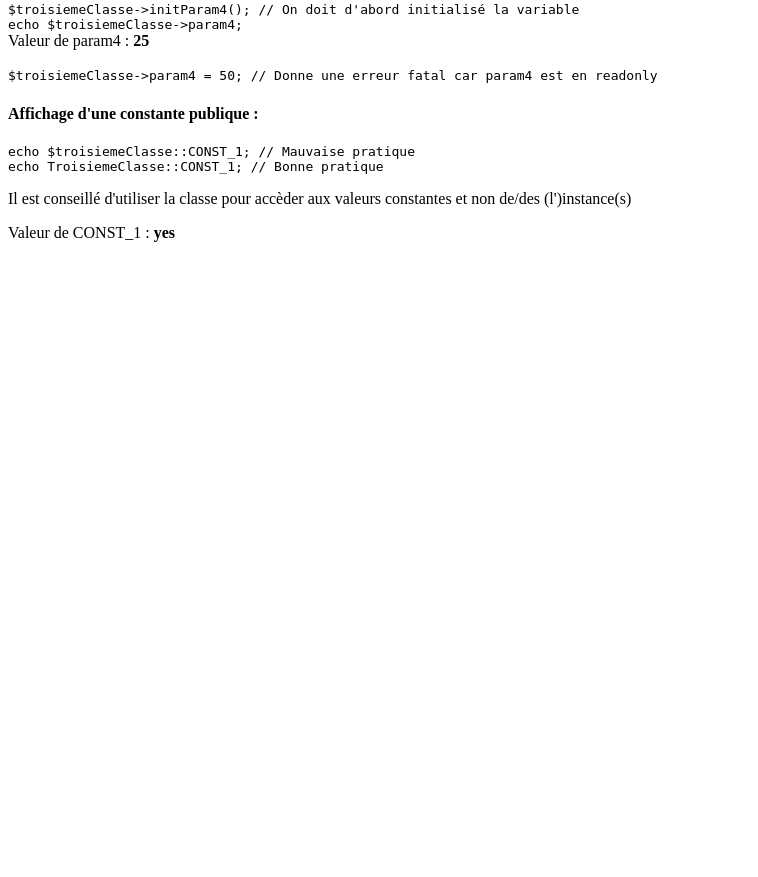
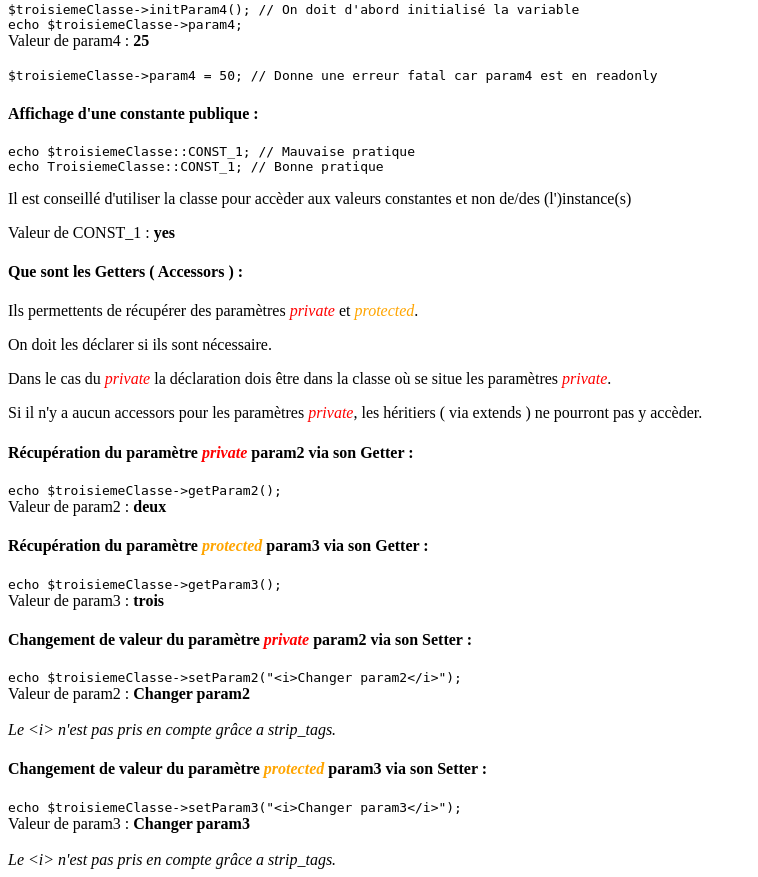
Before and after one commit to hack86bx/PHP-OO, a PHP site: page / in a window 1280 px wide. Shown: the part 536-1413 px from the top of the page, without its empty margins (0-758 px from the left). Before the commit the page ends 778 px from the top, so only its background shows below. Run offline with PHP 8.4, Linux system fonts and the light colour scheme.

Commit message:
03 en cours 3

```diff
--- a/classe2/03-visibilite/TroisiemeClasse.php
+++ b/classe2/03-visibilite/TroisiemeClasse.php
@@ -16,9 +16,9 @@ class TroisiemeClasse{
     Les bonnes pratiques font que les paramètres sont généralement en private (si il est inutile d'hériter cette classe) ou protected (si on veut hériter, ou utile d'hériter)
     */
 
-    public $param1 = "un";
-    private $param2 = "deux";
-    protected $param3 = "trois";
+    public  $param1 = "un"; // pas de protections depuis l'extérieur
+    private string $param2 = "deux";
+    protected string $param3 = "trois";
     // à partir de PHP 8.1 on peut utiliser le readonly :
     // Il permet de pouvoir lire un paramètre public, sans pouvoir le modifier
     // il doit être déclaré avec son type, et ne peut avoir de valeur par défaut.
@@ -34,9 +34,67 @@ class TroisiemeClasse{
     Méthodes
     */
 
+    /*
+    GETTERS (Accessors)
+    ce sont des méthodes publiques qui vont
+    Permettre de récupérer la valeur d'un paramètre privé ou protégé
+    */
+    public function getParam2(): string
+    {
+        // on renvoie le paramètre private
+        // ! le getter doit être créé dans le fichier
+        // où se trouve le paramètre private
+        return $this->param2;
+    }
+
+    public function getParam3(): string
+    {
+        // on renvoie le paramètre protected
+        // ! le getter pourrait être créé dans un enfant
+        // (l'enfant peut acceder à $param3)
+        return $this->param3;
+    }
+
+    /*
+    SETTERS ou (Mutators)
+    Les setters permettent de modifier un paramètre
+    private ou protected (le public également, mais peut utilisé sans readonly)
+    en vérifiant la validité des valeurs souhaitées
+    */
+
+    public function setParam2(string $p2): void
+    {
+        // ! le setter doit être créé dans le fichier
+        // où se trouve le paramètre private
+        // protection contre les tags et les espaces avant et arrière
+        $p2 = strip_tags(trim($p2));
+        // on veut que $param2 et au minimum 2 caractères
+        if(strlen($p2)>=2){
+            // on lui attribue la valeur
+            $this->param2 = $p2;
+        }else{
+            throw new Exception("Il faut au minimum 2 caractères");
+        }
+    }
+
+    // peut être créé dans un enfant car $param3 est protected
+    public function setParam3(string $param3): void
+    {
+        // protection contre les tags et les espaces avant et arrière
+        $param3 = strip_tags(trim($param3));
+        // on veut que $param2 et au minimum 2 caractères
+        if(strlen($param3)>=2){
+            // on lui attribue la valeur
+            $this->param3 = $param3;
+        }else{
+            throw new Exception("Il faut au minimum 2 caractères");
+        }
+    }
+
     // fonction qui permet d'initialiser le $param4
-    public function initParam4(){
-        $this->param4 = 25;
+    public function initParam4()
+    {
+        $this->param4 = "25";
     }
 
 }
--- a/classe2/03-visibilite/index.php
+++ b/classe2/03-visibilite/index.php
@@ -46,3 +46,39 @@ echo '<br>Valeur de param4 : <strong>' . $troisiemeClasse->param4. '</strong><br
 <p>Il est conseillé d'utiliser la classe pour accèder aux valeurs constantes et non de/des (l')instance(s)</p>
 <?php
 echo 'Valeur de CONST_1 : <strong>' . $troisiemeClasse::CONST_1 . '</strong><br>';
+?>
+<h4>Que sont les Getters ( Accessors ) :</h4>
+<p>Ils permettents de récupérer des paramètres <i style="color: red">private</i> et <i style="color: orange">protected</i>.</p>
+<p>On doit les déclarer si ils sont nécessaire.</p>
+<p>Dans le cas du <i style="color: red">private</i> la déclaration dois être dans la classe où se situe les paramètres <i style="color: red">private</i>.</p>
+<p>Si il n'y a aucun accessors pour les paramètres <i style="color: red">private</i>, les héritiers ( via extends ) ne pourront pas y accèder.</p>
+
+<h4>Récupération du paramètre <i style="color: red">private</i> param2 via son Getter :</h4>
+<code>echo $troisiemeClasse->getParam2();</code><br>
+<?php
+echo 'Valeur de param2 : <strong>' . $troisiemeClasse->getParam2() . '</strong><br>';
+?>
+
+<h4>Récupération du paramètre <i style="color: orange">protected</i> param3 via son Getter :</h4>
+<code>echo $troisiemeClasse->getParam3();</code><br>
+<?php
+echo 'Valeur de param3 : <strong>' . $troisiemeClasse->getParam3() . '</strong><br>';
+?>
+
+<h4>Changement de valeur du paramètre <i style="color: red">private</i> param2 via son Setter :</h4>
+<code>echo $troisiemeClasse->setParam2("&lt;i&gt;Changer param2&lt;/i&gt;");</code><br>
+<?php
+$troisiemeClasse->setParam2("<i>Changer param2</i>");
+echo 'Valeur de param2 : <strong>' .  $troisiemeClasse->getParam2() . '</strong><br>';
+?>
+<br>
+<i>Le &lt;i&gt; n'est pas pris en compte grâce a strip_tags.</i>
+
+<h4>Changement de valeur du paramètre <i style="color: orange">protected</i> param3 via son Setter :</h4>
+<code>echo $troisiemeClasse->setParam3("&lt;i&gt;Changer param3&lt;/i&gt;");</code><br>
+<?php
+$troisiemeClasse->setParam3("<i>Changer param3</i>");
+echo 'Valeur de param3 : <strong>' .  $troisiemeClasse->getParam3() . '</strong><br>';
+?>
+<br>
+<i>Le &lt;i&gt; n'est pas pris en compte grâce a strip_tags.</i>
```
